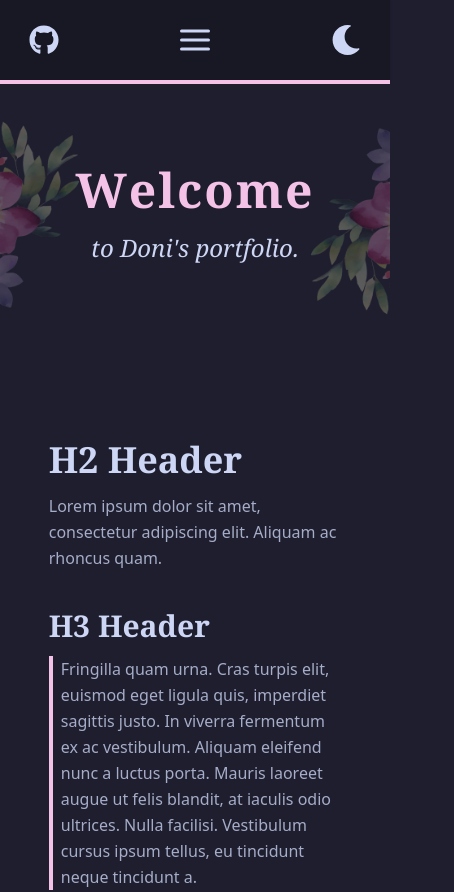
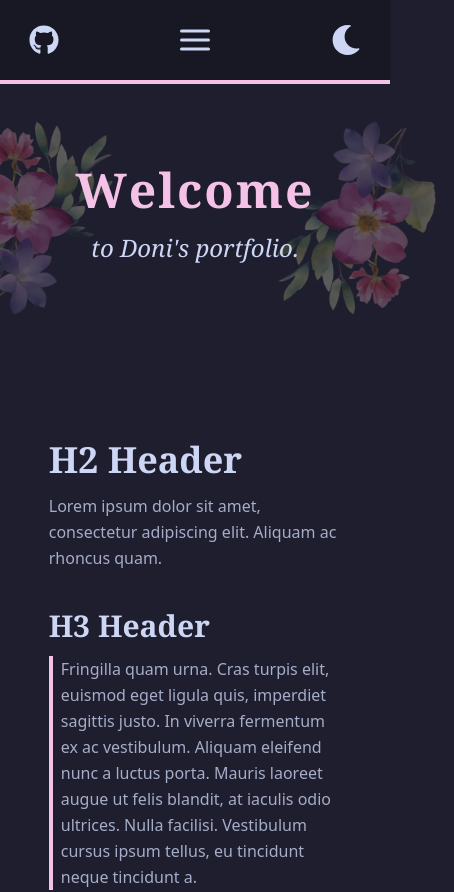
Before and after one commit to brandon-relentnet/doni-portfolio, a Next.js app: page / in a window 390 px wide. Shown: the top 892 px of the page, 454 px wide, since content can reach past the window. Built offline with nearby package versions, Linux system fonts and the light colour scheme.

Commit message:
Removed SEO component due to deprecated usage of next/head. Meticulously fine tuned the TW breakpoints to make the hero section as responsive as possible.

```diff
--- a/src/app/about/page.js
+++ b/src/app/about/page.js
@@ -2,6 +2,11 @@ import LoremIpsum from "@/components/LorumImpsum";
 import dynamic from "next/dynamic";
 
 const HeroSection = dynamic(() => import("@/components/HeroSection"));
+
+export const metadata = {
+  title: 'Responsive About Template',
+  description: 'Created by Doni',
+};
 
 export default function About() {
   return (
@@ -9,7 +14,7 @@ export default function About() {
       <HeroSection
         title='Doni'
         subtitle="/ˈ dough-ˈ knee/"
-        image="/images/wf_about.png"
+        image="/images/webp/wf_about"
         alt="Watercolor flowers"
       />
 
--- a/src/app/contact/page.js
+++ b/src/app/contact/page.js
@@ -2,6 +2,11 @@ import LoremIpsum from "@/components/LorumImpsum";
 import dynamic from "next/dynamic";
 
 const HeroSection = dynamic(() => import("@/components/HeroSection"));
+
+export const metadata = {
+    title: 'Responsive Contact Template',
+    description: 'Created by Doni',
+};
 
 export default function Contact() {
     return (
@@ -9,7 +14,7 @@ export default function Contact() {
             <HeroSection
                 title="Contact"
                 subtitle="Reach out to Doni."
-                image="/images/wf_contact.png"
+                image="/images/webp/wf_contact"
                 alt="Watercolor flowers"
             />
 
--- a/src/app/layout.js
+++ b/src/app/layout.js
@@ -2,11 +2,10 @@ import '@/css/globals.css';
 import Footer from '@/components/Footer';
 import Navbar from '@/components/navbar/Navbar';
 import { ThemeProvider } from 'next-themes';
-import SEO from '@/components/SEO';
 
 /* Set the title and description for the website */
 export const metadata = {
-  title: 'Website Template',
+  title: 'Responsive Website Template',
   description: 'Created by Doni',
 };
 
@@ -14,15 +13,9 @@ export default function RootLayout({ children }) {
   return (
     /* suppressHydrationWarning is used to prevent a warning in the console from next-themes*/
     <html lang="en" suppressHydrationWarning>
-
-      {/* Set the title and description */}
-      <SEO title={metadata.title} description={metadata.description} />
-      <body className='h-full'>
-
+      <body className="h-full">
         {/* ThemeProvider is used to manage the theme */}
-        <ThemeProvider
-          attribute="class" defaultTheme="dark">
-
+        <ThemeProvider attribute="class" defaultTheme="dark">
           {/* Render the Navbar, main content, and Footer */}
           <Navbar />
           <main>{children}</main>
--- a/src/app/page.js
+++ b/src/app/page.js
@@ -2,6 +2,11 @@ import LoremIpsum from "@/components/LorumImpsum";
 import dynamic from "next/dynamic";
 
 const HeroSection = dynamic(() => import("@/components/HeroSection"));
+
+export const metadata = {
+    title: 'Responsive Home Template',
+    description: 'Created by Doni',
+};
 
 export default function Home() {
     return (
--- a/src/app/projects/page.js
+++ b/src/app/projects/page.js
@@ -2,6 +2,11 @@ import LoremIpsum from "@/components/LorumImpsum";
 import dynamic from "next/dynamic";
 
 const HeroSection = dynamic(() => import("@/components/HeroSection"));
+
+export const metadata = {
+    title: 'Responsive Projects Template',
+    description: 'Created by Doni',
+};
 
 export default function Projects() {
     return (
@@ -9,7 +14,7 @@ export default function Projects() {
             <HeroSection
                 title="Projects"
                 subtitle="Check 'em out."
-                image="/images/wf_projects.png"
+                image="/images/webp/wf_projects"
                 alt="Watercolor flowers"
             />
 
--- a/src/components/HeroSection.js
+++ b/src/components/HeroSection.js
@@ -1,27 +1,23 @@
 "use client";
 
 import SequentialText from "./SequentialText";
-import { motion } from "framer-motion";
 
 export default function HeroSection({ title, subtitle, image, alt }) {
   // Derive the base image name (without extension)
   const baseImageName = image.replace(/\.(png|jpg|jpeg|webp)$/, "");
 
   return (
-    <section className="relative flex justify-center items-center py-20 my-20 sm:mt-20 sm:py-20 md:mt-0 md:py-0 md:min-h-screen bg-base overflow-hidden">
+    <section className="relative flex justify-center items-center py-20 my-20 sm:mt-36 sm:py-20 md:mt-0 md:py-0 md:min-h-screen bg-base overflow-visible">
       {/* Left Flower */}
-      <motion.picture
-        initial={{ opacity: 0 }}
-        animate={{ opacity: 0.3 }}
-        transition={{ duration: 1, ease: "easeIn" }}
-        className="absolute left-0 top-1/2 transform -translate-y-1/2 -translate-x-1/4 md:-translate-x-1/3 pointer-events-none mt-0 md:mt-10 z-0"
+      <picture
+        className="absolute left-0 top-1/2 transform -translate-y-1/2 -translate-x-16 sm:-translate-x-32 md:-translate-x-72 xl:-translate-x-36 2xl:-translate-x-6 pointer-events-none mt-0 md:mt-10 z-10 opacity-30"
       >
         <source
           srcSet={`${baseImageName}-2xl.webp 1536w, ${baseImageName}-xl.webp 1280w, ${baseImageName}-lg.webp 1024w, ${baseImageName}-md.webp 768w, ${baseImageName}-sm.webp 480w`}
-          sizes="(max-width: 640px) 480px,
-                 (max-width: 768px) 768px,
-                 (max-width: 1024px) 1024px,
-                 (max-width: 1280px) 1280px,
+          sizes="(max-width: 639px) 480px,
+                 (max-width: 767px) 768px,
+                 (max-width: 1023px) 1024px,
+                 (max-width: 1279px) 1280px,
                  1536px"
           type="image/webp"
         />
@@ -30,21 +26,18 @@ export default function HeroSection({ title, subtitle, image, alt }) {
           alt={alt}
           className="max-w-5xl md:w-2/3 w-1/2 h-auto"
         />
-      </motion.picture>
+      </picture>
 
       {/* Right Flower */}
-      <motion.picture
-        initial={{ opacity: 0 }}
-        animate={{ opacity: 0.3 }}
-        transition={{ duration: 1, ease: "easeIn" }}
-        className="absolute right-0 top-1/2 transform -translate-y-1/2 translate-x-1/4 md:translate-x-1/3 rotate-180 pointer-events-none mt-0 md:mt-10 z-0"
+      <picture
+        className="absolute right-0 top-1/2 transform -translate-y-1/2 translate-x-16 sm:translate-x-32 md:translate-x-72 xl:translate-x-36 2xl:translate-x-6 rotate-180 pointer-events-none mt-0 md:mt-10 z-0 opacity-30"
       >
         <source
           srcSet={`${baseImageName}-2xl.webp 1536w, ${baseImageName}-xl.webp 1280w, ${baseImageName}-lg.webp 1024w, ${baseImageName}-md.webp 768w, ${baseImageName}-sm.webp 480w`}
-          sizes="(max-width: 640px) 480px,
-                 (max-width: 768px) 768px,
-                 (max-width: 1024px) 1024px,
-                 (max-width: 1280px) 1280px,
+          sizes="(max-width: 639px) 480px,
+                 (max-width: 767px) 768px,
+                 (max-width: 1023px) 1024px,
+                 (max-width: 1279px) 1280px,
                  1536px"
           type="image/webp"
         />
@@ -53,7 +46,7 @@ export default function HeroSection({ title, subtitle, image, alt }) {
           alt={alt}
           className="max-w-5xl md:w-2/3 w-1/2 h-auto"
         />
-      </motion.picture>
+      </picture>
 
       {/* Text Content */}
       <div className="relative z-10 text-center px-4">
--- a/src/components/SEO.js
+++ /dev/null
@@ -1,11 +0,0 @@
-import Head from 'next/head';
-
-const SEO = ({ title, description }) => (
-  <Head>
-    <title>{title || 'Your Site Title'}</title>
-    <meta name="description" content={description || 'Your Site Description'} />
-    <meta name="viewport" content="width=device-width, initial-scale=1.0, viewport-fit=cover" />
-  </Head>
-);
-
-export default SEO;
--- a/src/components/navbar/Navbar.js
+++ b/src/components/navbar/Navbar.js
@@ -5,7 +5,7 @@ import ScrollProgressBar from './ScrollProgressBar';
 
 export default function Navbar() {
     return (
-        <nav className="flex fixed w-full top-0 h-20 px-8 bg-mantle shadow items-center justify-between z-50">
+        <nav className="flex fixed w-screen top-0 h-20 px-8 bg-mantle shadow items-center justify-between z-50">
             {/* Socials */}
             <div className="flex items-center justify-center h-6 w-6">
                 <Socials />
--- a/src/css/globals.css
+++ b/src/css/globals.css
@@ -8,6 +8,7 @@
 body {
   background-color: var(--base);
   color: var(--text);
+  overflow-x: hidden;
 }
 
 :root {
```
